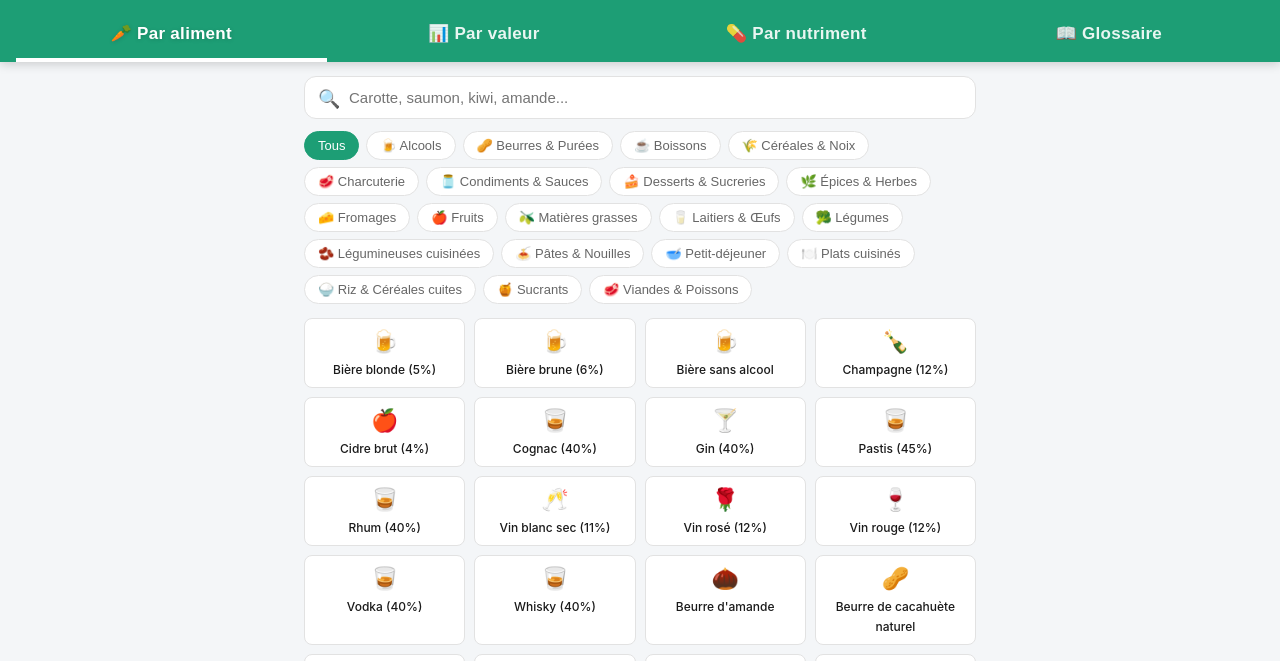
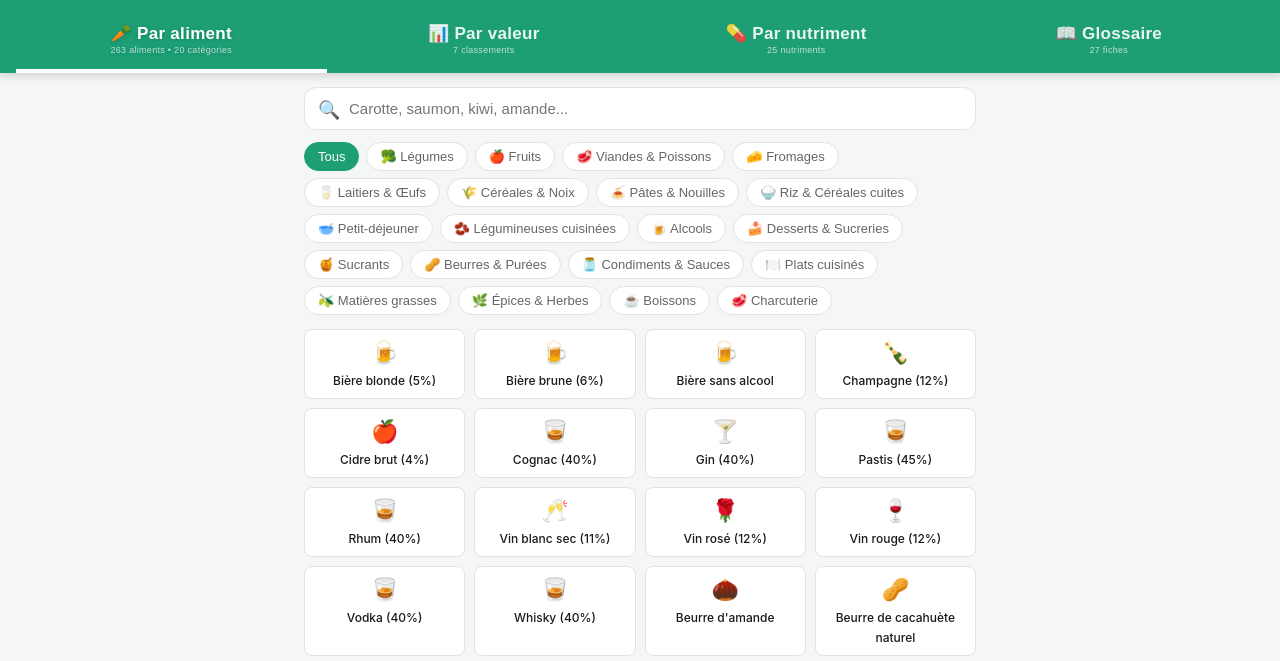
Before and after one commit to attp2/Nutriguide, a plain HTML site: page index.html in a window 1280 px wide. Shown: the part 69-730 px from the top of the page. Drawn offline with Linux system fonts and the light colour scheme.

Commit message:
Add files via upload

```diff
--- a/index.html
+++ b/index.html
@@ -222,6 +222,16 @@ body{font-family:-apple-system,BlinkMacSystemFont,'Segoe UI',sans-serif;backgrou
 .glos-ant{background:var(--red-l);color:var(--red);padding:3px 9px;border-radius:10px;font-size:12px;font-weight:500;margin:2px}
 .glos-famille{background:var(--purple-l);color:var(--purple);padding:3px 9px;border-radius:10px;font-size:11px;font-weight:600}
 
+
+/* FLÈCHE RETOUR */
+.back-btn{display:none;align-items:center;gap:8px;padding:10px 14px;background:var(--surface);border:1.5px solid var(--border);border-radius:var(--r);margin-bottom:14px;cursor:pointer;font-size:14px;font-weight:600;color:var(--text);transition:all .15s}
+.back-btn:hover{border-color:#1D9E75;color:#1D9E75}
+.back-btn.visible{display:flex}
+.back-arrow{font-size:18px}
+
+/* STATS ONGLETS */
+.tab-stats{font-size:9px;color:rgba(255,255,255,.7);display:block;font-weight:400;margin-top:1px}
+
 </style>
 </head>
 <body>
@@ -236,10 +246,10 @@ body{font-family:-apple-system,BlinkMacSystemFont,'Segoe UI',sans-serif;backgrou
     </div>
   </div>
   <div class="tabs">
-    <button class="tab active" onclick="switchTab('aliment')">🥕 Par aliment</button>
-    <button class="tab" onclick="switchTab('valeur')">📊 Par valeur</button>
-    <button class="tab" onclick="switchTab('nutriment')">💊 Par nutriment</button>
-    <button class="tab" onclick="switchTab('glossaire')">📖 Glossaire</button>
+    <button class="tab active" onclick="switchTab('aliment')" id="tab-btn-aliment">🥕 Par aliment</button>
+    <button class="tab" onclick="switchTab('valeur')" id="tab-btn-valeur">📊 Par valeur</button>
+    <button class="tab" onclick="switchTab('nutriment')" id="tab-btn-nutriment">💊 Par nutriment</button>
+    <button class="tab" onclick="switchTab('glossaire')" id="tab-btn-glossaire">📖 Glossaire</button>
   </div>
 </div>
 
@@ -251,6 +261,7 @@ body{font-family:-apple-system,BlinkMacSystemFont,'Segoe UI',sans-serif;backgrou
   </div>
 
   <div id="tab-aliment">
+    <button class="back-btn" id="back-aliment" onclick="hideDetail('aliment')"><span class="back-arrow">←</span> Retour aux résultats</button>
     <div class="search-box"><span class="s-icon">🔍</span><input type="search" id="sa" placeholder="Carotte, saumon, kiwi, amande..." oninput="filterA()"></div>
     <div class="filters" id="fa"></div>
     <div class="grid" id="ga"></div>
@@ -258,6 +269,7 @@ body{font-family:-apple-system,BlinkMacSystemFont,'Segoe UI',sans-serif;backgrou
   </div>
 
   <div id="tab-nutriment" style="display:none">
+    <button class="back-btn" id="back-nutriment" onclick="hideDetail('nutriment')"><span class="back-arrow">←</span> Retour aux nutriments</button>
     <div class="search-box"><span class="s-icon">🔍</span><input type="search" id="sn" placeholder="Vitamine C, magnésium, zinc, oméga-3..." oninput="filterN()"></div>
     <div class="filters" id="fn"></div>
     <div class="grid" id="gn"></div>
@@ -265,11 +277,13 @@ body{font-family:-apple-system,BlinkMacSystemFont,'Segoe UI',sans-serif;backgrou
   </div>
 
   <div id="tab-valeur" style="display:none">
+    <button class="back-btn" id="back-valeur" onclick="hideDetail('valeur')"><span class="back-arrow">←</span> Retour au classement</button>
     <div class="filters" id="fv"></div>
     <div id="dv"></div>
   </div>
 
   <div id="tab-glossaire" style="display:none">
+    <button class="back-btn" id="back-glossaire" onclick="hideDetail('glossaire')"><span class="back-arrow">←</span> Retour au glossaire</button>
     <div class="filters" id="fg"></div>
     <div id="dg"></div>
   </div>
@@ -305,29 +319,8 @@ const dietClass={vegan:'dt-vegan',vegetarien:'dt-veg','sansgluten':'dt-sg','sans
 const allerLabel={poisson:'🐟 Poisson',crustaces:'🦐 Crustacés',mollusques:'🦪 Mollusques',oeufs:'🥚 Œufs',lait:'🥛 Lait',gluten:'🌾 Gluten',soja:'🫘 Soja',arachides:'🥜 Arachides',fruits_coque:'🌰 Fruits à coque',celeri:'Céleri'};
 
 // ── ALIMENTS ──
-const catALabels={
-  tous:'Tous',
-  alcool:'🍺 Alcools',
-  beurre:'🥜 Beurres & Purées',
-  boisson:'☕ Boissons',
-  cereale:'🌾 Céréales & Noix',
-  charcuterie:'🥩 Charcuterie',
-  condiment:'🫙 Condiments & Sauces',
-  dessert:'🍰 Desserts & Sucreries',
-  epice:'🌿 Épices & Herbes',
-  fromage:'🧀 Fromages',
-  fruit:'🍎 Fruits',
-  gras:'🫒 Matières grasses',
-  laitier:'🥛 Laitiers & Œufs',
-  legume:'🥦 Légumes',
-  legumineuse:'🫘 Légumineuses cuisinées',
-  pate:'🍝 Pâtes & Nouilles',
-  petitdej:'🥣 Petit-déjeuner',
-  platcuisine:'🍽️ Plats cuisinés',
-  riz:'🍚 Riz & Céréales cuites',
-  sucrant:'🍯 Sucrants',
-  viande:'🥩 Viandes & Poissons',
-};
+const catALabels={tous:'Tous',legume:'🥦 Légumes',fruit:'🍎 Fruits',viande:'🥩 Viandes & Poissons',fromage:'🧀 Fromages',laitier:'🥛 Laitiers & Œufs',cereale:'🌾 Céréales & Noix',pate:'🍝 Pâtes & Nouilles',riz:'🍚 Riz & Céréales cuites',petitdej:'🥣 Petit-déjeuner',legumineuse:'🫘 Légumineuses cuisinées',alcool:'🍺 Alcools',dessert:'🍰 Desserts & Sucreries',sucrant:'🍯 Sucrants',beurre:'🥜 Beurres & Purées',condiment:'🫙 Condiments & Sauces',platcuisine:'🍽️ Plats cuisinés',gras:'🫒 Matières grasses',epice:'🌿 Épices & Herbes',boisson:'☕ Boissons',charcuterie:'🥩 Charcuterie'};
+
 function initA(){
   document.getElementById('fa').innerHTML=Object.entries(catALabels).map(([k,v])=>`<button class="fb${k==='tous'?' active':''}" onclick="setCatA('${k}',this)">${v}</button>`).join('');
   renderA();
@@ -437,6 +430,7 @@ function showA(id){
     </div>
   </div>`;
   document.getElementById('da').scrollIntoView({behavior:'smooth',block:'nearest'});
+  showBackBtn('aliment');
 }
 
 function togglePor(p100,id){
@@ -553,6 +547,7 @@ function showN(id){
     </div>
   </div>`;
   document.getElementById('dn').scrollIntoView({behavior:'smooth',block:'nearest'});
+  showBackBtn('nutriment');
 }
 
 
@@ -630,9 +625,9 @@ let glosCat = 'vitamine';
 let glosOpen = null;
 
 const glosCatLabels = {
+  vitamine: '💊 Vitamines',
   mineral:  '⚙️ Minéraux',
-  oligo:    '🔬 Oligo-éléments & Acides gras',
-  vitamine: '💊 Vitamines'
+  oligo:    '🔬 Oligo-éléments & Acides gras'
 };
 
 function initG(){
@@ -719,7 +714,59 @@ function renderG(){
   document.getElementById('dg').innerHTML = html;
 }
 
+
+// ── STATISTIQUES AUTOMATIQUES ──
+function updateTabStats(){
+  // Calculer automatiquement depuis les données
+  const nbAliments = ALIMENTS.length;
+  const nbCats = new Set(ALIMENTS.map(a=>a.cat)).size;
+  const nbNutriments = NUTRIMENTS.length;
+  const nbVit = GLOSSAIRE ? GLOSSAIRE.vitamines.length : 0;
+  const nbMin = GLOSSAIRE ? GLOSSAIRE.mineraux.length : 0;
+  const nbOli = GLOSSAIRE ? GLOSSAIRE.oligos.length : 0;
+  const nbFiches = nbVit + nbMin + nbOli;
+  const nbValeurs = typeof valeursConfig !== 'undefined' ? valeursConfig.length : 7;
+
+  const btnA = document.getElementById('tab-btn-aliment');
+  const btnV = document.getElementById('tab-btn-valeur');
+  const btnN = document.getElementById('tab-btn-nutriment');
+  const btnG = document.getElementById('tab-btn-glossaire');
+
+  if(btnA) btnA.innerHTML = `🥕 Par aliment<span class="tab-stats">${nbAliments} aliments • ${nbCats} catégories</span>`;
+  if(btnV) btnV.innerHTML = `📊 Par valeur<span class="tab-stats">${nbValeurs} classements</span>`;
+  if(btnN) btnN.innerHTML = `💊 Par nutriment<span class="tab-stats">${nbNutriments} nutriments</span>`;
+  if(btnG) btnG.innerHTML = `📖 Glossaire<span class="tab-stats">${nbFiches} fiches</span>`;
+}
+
+// ── FLÈCHE RETOUR ──
+function showBackBtn(tab){
+  const btn = document.getElementById('back-'+tab);
+  if(btn) btn.classList.add('visible');
+  // Scroll vers le haut de la fiche
+}
+
+function hideDetail(tab){
+  const btn = document.getElementById('back-'+tab);
+  if(btn) btn.classList.remove('visible');
+
+  if(tab==='aliment'){
+    document.getElementById('da').innerHTML='';
+    selA=null; renderA();
+  } else if(tab==='nutriment'){
+    document.getElementById('dn').innerHTML='';
+    selN=null; renderN();
+  } else if(tab==='valeur'){
+    // Retour au classement - scroll vers le haut
+    document.getElementById('dv').scrollIntoView({behavior:'smooth',block:'start'});
+  } else if(tab==='glossaire'){
+    glosOpen=null; renderG();
+  }
+  // Scroll vers le haut
+  window.scrollTo({top:0,behavior:'smooth'});
+}
+
 initA();initN();
+updateTabStats();
 if('serviceWorker' in navigator)navigator.serviceWorker.register('sw.js');
 </script>
 </body>
--- a/sw.js
+++ b/sw.js
@@ -1,4 +1,4 @@
-const CACHE = 'nutriguide-v13';
+const CACHE = 'nutriguide-v14';
 const FILES = ['/', '/index.html', '/data.js', '/manifest.json', '/icons/icon-192.png', '/icons/icon-512.png', '/glossaire/glossaire.js'];
 
 self.addEventListener('install', e => {
```
